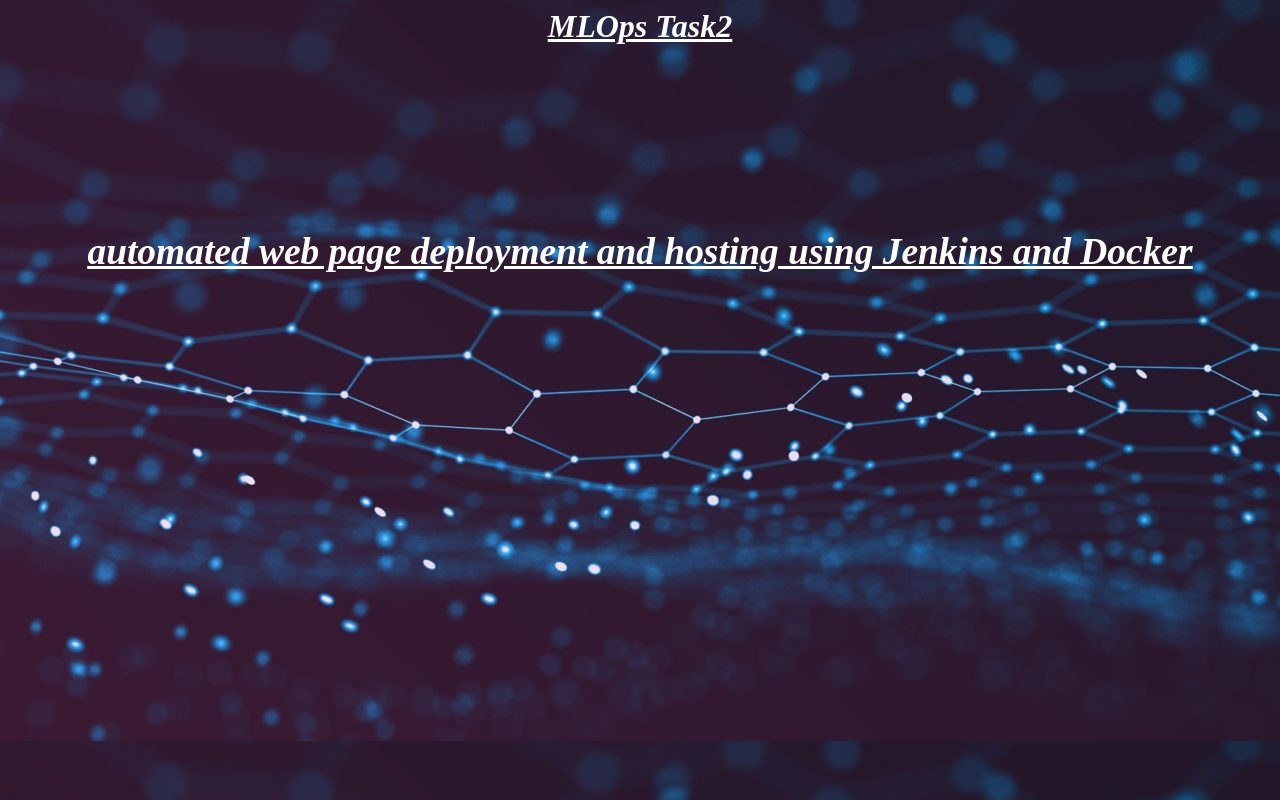
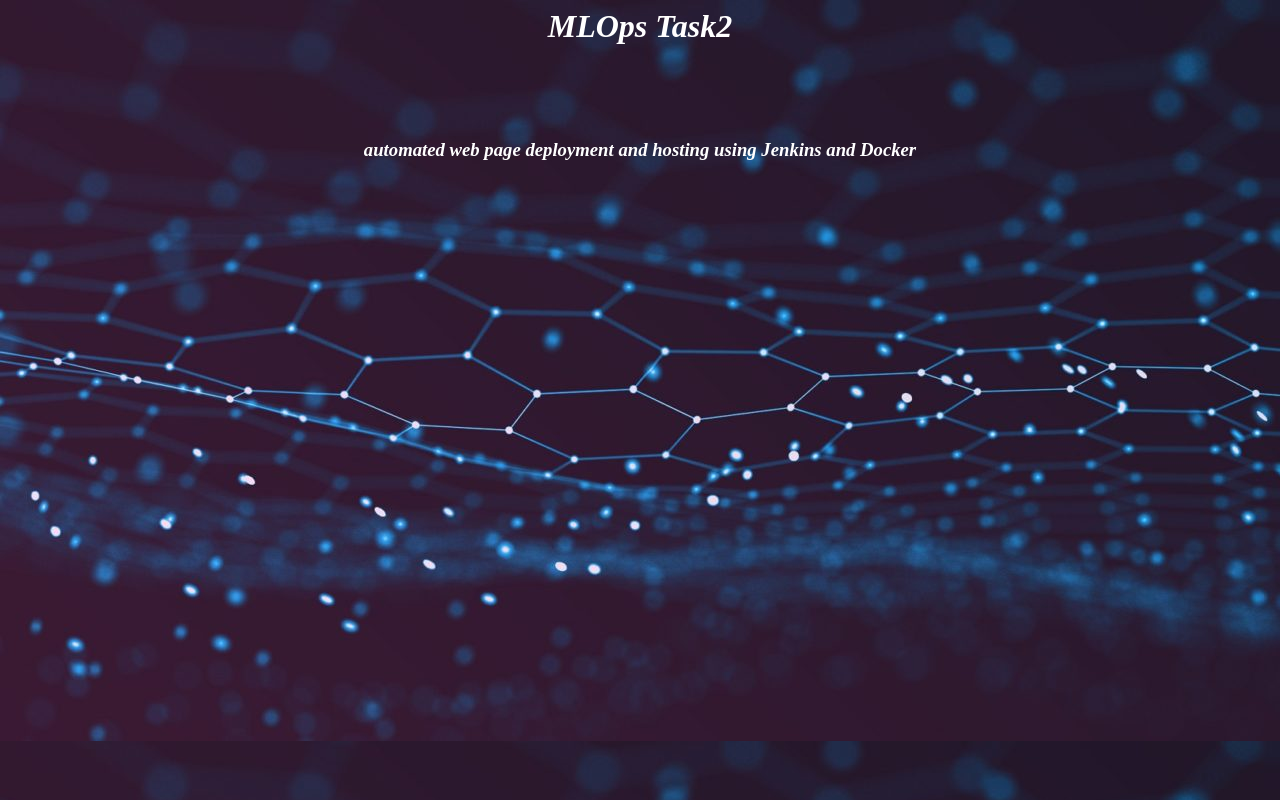
Before and after one commit to PatelAayush/task2mlops, a plain HTML site: page index.html in a window 1280 px wide. Drawn offline with Linux system fonts and the light colour scheme.

Commit message:
Update index.html

```diff
--- a/index.html
+++ b/index.html
@@ -4,7 +4,7 @@
 	</head>
 
 	<body background= 'background.jpg' text>
-		<h1 style="color:white"><u><i><center>MLOps Task2</center><i><u></	h2><br><br><br><br>
+		<h1 style="color:white"><i><center>MLOps Task2</center><i></h2><br><br><br>
 		<h3 style="color:white"><center>automated web page deployment and hosting using Jenkins and Docker</center></h3>
 	</body>
 </html>
```
